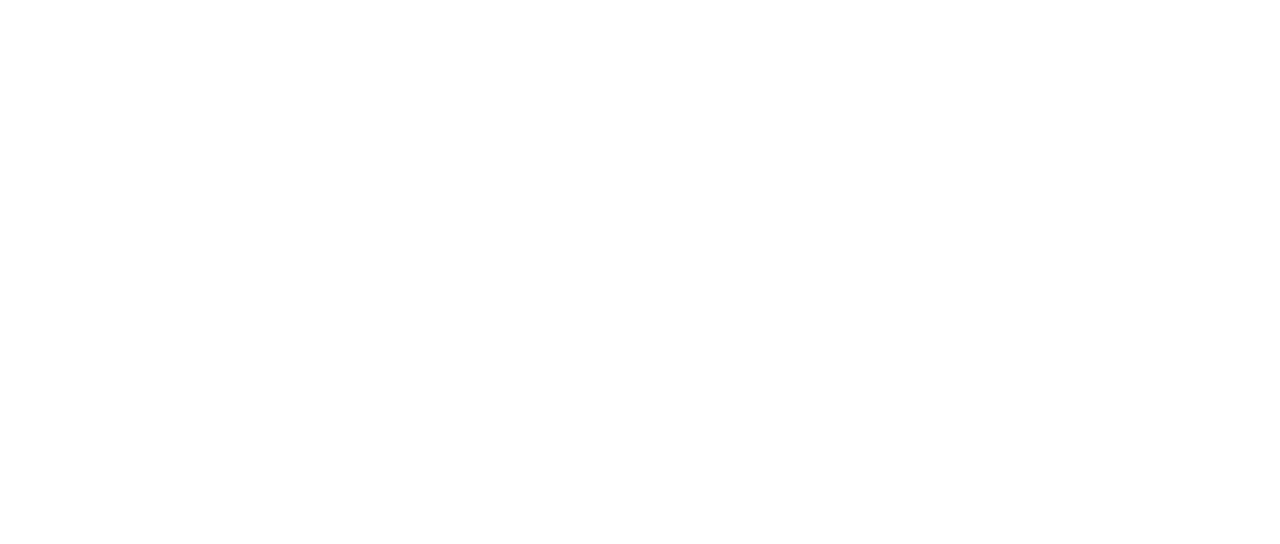
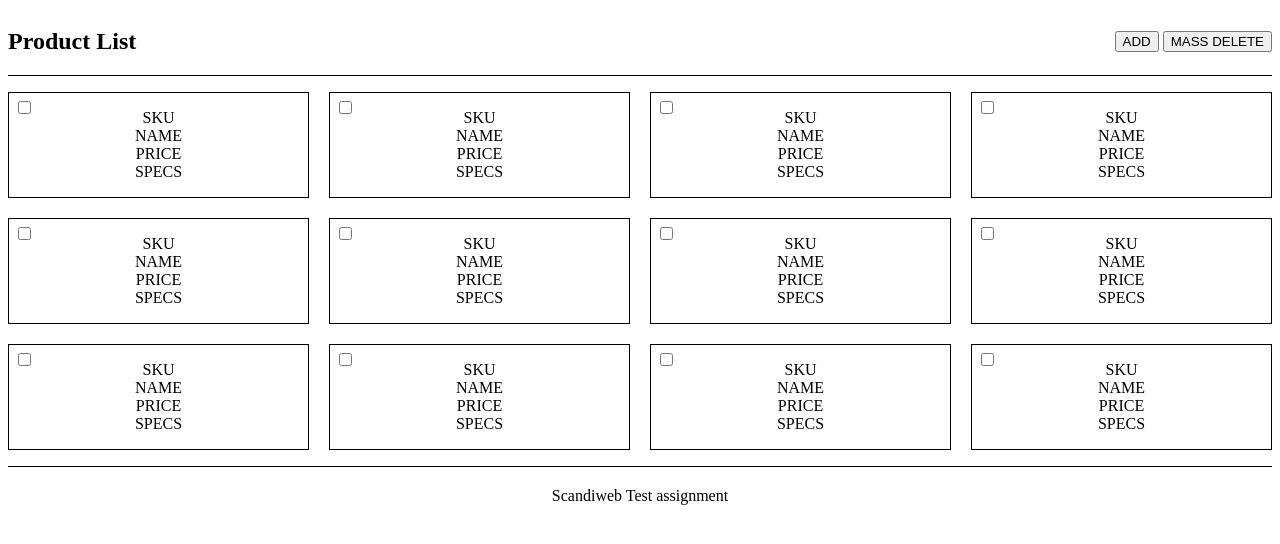
Before and after one commit to alexander-be/test-assignment, a PHP site: page / in a window 1280 px wide. Before the commit the part shown is empty. Shown: the top 544 px of the page. Run offline with PHP 8.4, Linux system fonts and the light colour scheme.

Commit message:
initial html and style

```diff
--- a/index.php
+++ b/index.php
@@ -4,9 +4,35 @@
     <meta charset="UTF-8">
     <meta http-equiv="X-UA-Compatible" content="IE=edge">
     <meta name="viewport" content="width=device-width, initial-scale=1.0">
+    <link rel="stylesheet" href="style.css">
     <title>Scandiweb Test Assignment</title>
 </head>
 <body>
+    <header>
+        <h2>Product List</h2>
+        <div class="btn">
+            <a href=""><button id="add-product-btn">ADD</button></a>
+            <a href=""><button id="delete-product-btn">MASS DELETE</button></a>
+        </div>
+    </header>
+    <ul class="product_list">
+        <?php for($i = 1; $i<= 12; $i++) {
+            echo
+            '<li class="product_item">
+            <input type="checkbox" class="delete-checkbox">
+            <p class="product_item_content">
+                SKU <br/>
+                NAME <br/>
+                PRICE<br/>
+                SPECS
+            </p>
+            </li>'
+        ; } ?>
 
+
+    </ul>
+    <footer>
+        Scandiweb Test assignment
+    </footer>
 </body>
 </html>
--- a/style.css
+++ b/style.css
@@ -0,0 +1,35 @@
+header {
+  display: flex;
+  align-items: center;
+  justify-content: space-between;
+  border-bottom: 1px solid #000;
+}
+
+footer {
+  text-align: center;
+  border-top: 1px solid #000;
+  padding: 20px;
+}
+
+.product_list {
+  display: grid;
+  grid-template-columns: 1fr 1fr 1fr 1fr;
+  grid-template-rows: 1fr 1fr 1fr;
+  gap: 20px 20px;
+  grid-template-areas: ". . . ." ". . . ." ". . . .";
+  padding-left: 0;
+}
+
+.product_item {
+  border: 1px solid;
+  position: relative;
+  list-style-type: none;
+}
+.product_item .delete-checkbox {
+  position: absolute;
+  top: 5px;
+  left: 5px;
+}
+.product_item_content {
+  text-align: center;
+}/*# sourceMappingURL=style.css.map */
--- /dev/null
+++ b/style.scss
@@ -0,0 +1,42 @@
+
+
+header {
+    display: flex;
+    align-items: center;
+    justify-content: space-between;
+    border-bottom: 1px solid #000;
+}
+
+footer {
+    text-align: center;
+    border-top: 1px solid #000;
+    padding: 20px;
+}
+.product_list {
+     display: grid;
+  grid-template-columns: 1fr 1fr 1fr 1fr;
+  grid-template-rows: 1fr 1fr 1fr;
+  gap: 20px 20px;
+  grid-template-areas:
+    ". . . ."
+    ". . . ."
+    ". . . .";
+    padding-left: 0;
+}
+.product_item {
+
+    border: 1px solid;
+    position: relative;
+    list-style-type: none;
+
+
+    .delete-checkbox {
+        position: absolute;
+        top: 5px;
+        left: 5px;
+    }
+
+    &_content {
+        text-align: center;
+    }
+}
```
Also changed, not shown: 1 other file.
